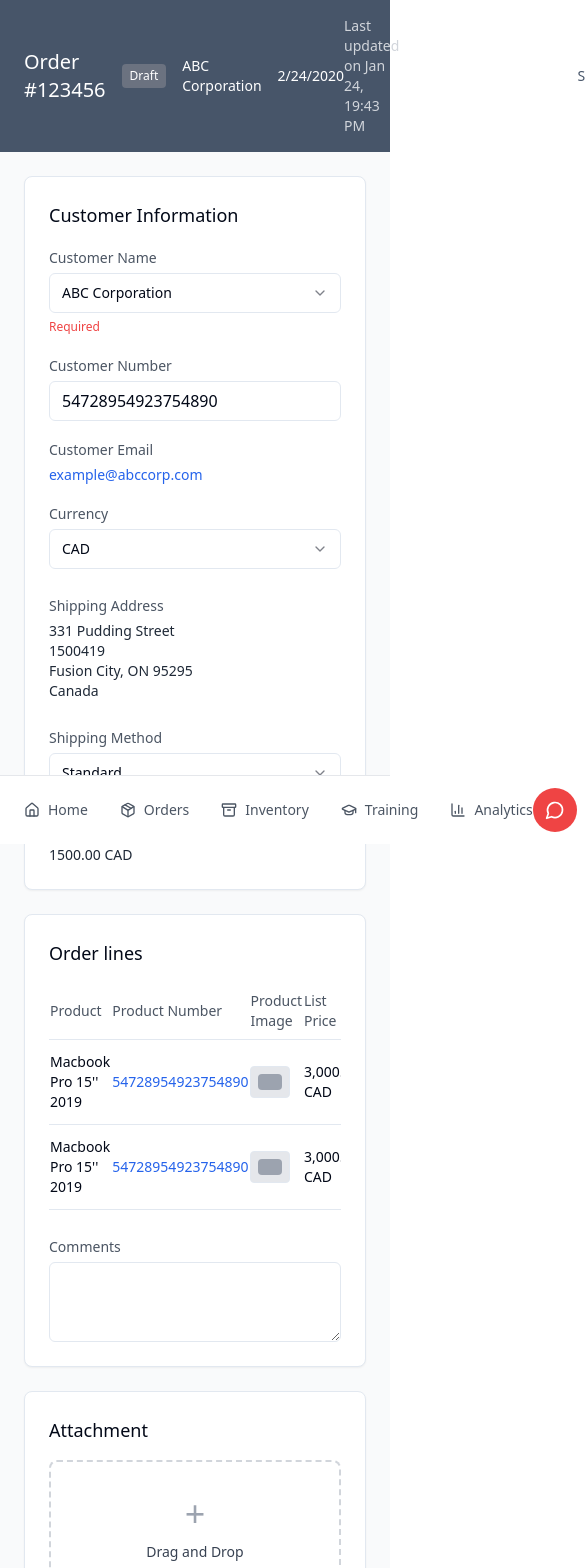
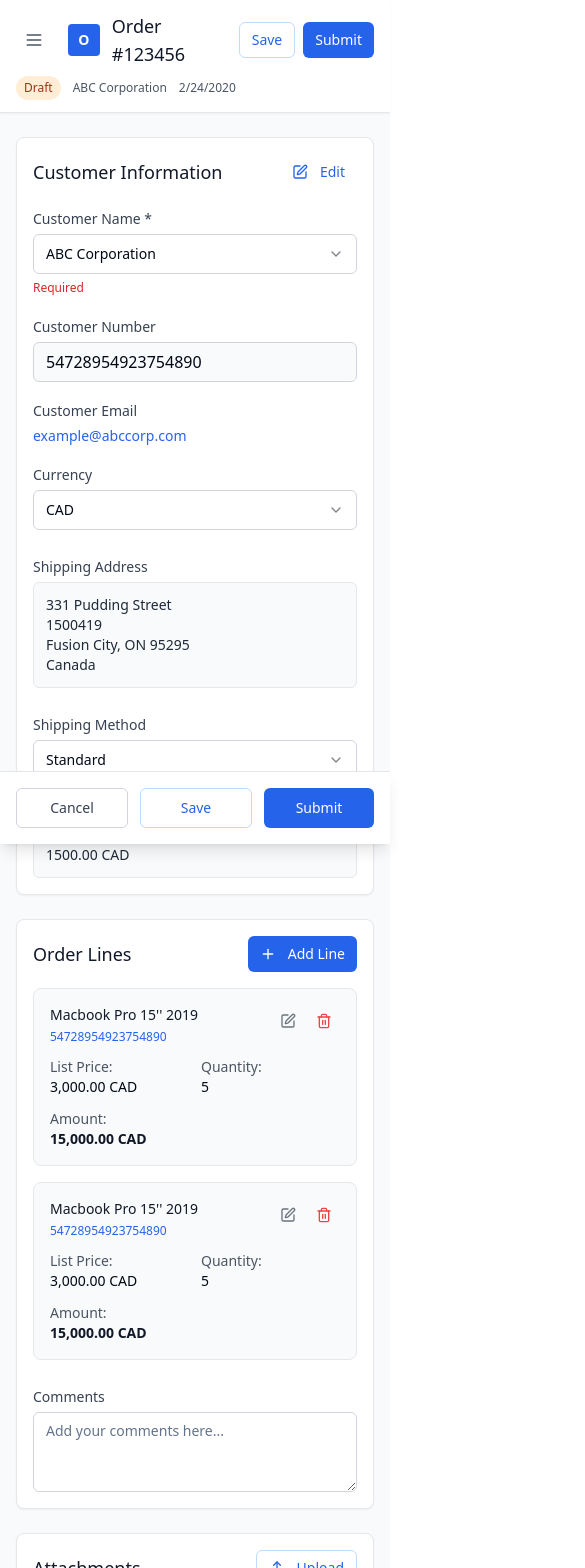
Before and after one commit to FaizanMemon99/react-screenshot-match, a React (Vite) app: page / in a window 390 px wide. Shown: the top 1568 px of the page, 585 px wide, since content can reach past the window. Built offline with nearby package versions, Linux system fonts and the light colour scheme.

Commit message:
Refactor: Implement UI based on PDF
Replicate the UI from the provided PDF, ensuring mobile and laptop responsiveness with fixed headers on mobile. Apply the Oracle JET Redwood theme for consistent styling and UI.

```diff
--- a/src/pages/Index.tsx
+++ b/src/pages/Index.tsx
@@ -6,8 +6,7 @@ import { Label } from "@/components/ui/label";
 import { Select, SelectContent, SelectItem, SelectTrigger, SelectValue } from "@/components/ui/select";
 import { Textarea } from "@/components/ui/textarea";
 import { Card, CardContent } from "@/components/ui/card";
-import { Separator } from "@/components/ui/separator";
-import { Edit, Trash2, Home, Package, Archive, GraduationCap, BarChart3, MessageCircle } from "lucide-react";
+import { Edit, Trash2, Menu, X, Plus, Upload } from "lucide-react";
 
 const Index = () => {
   const [orderData, setOrderData] = useState({
@@ -20,6 +19,8 @@ const Index = () => {
     shippingCost: "1500.00 CAD",
     comments: ""
   });
+
+  const [isMobileMenuOpen, setIsMobileMenuOpen] = useState(false);
 
   const orderLines = [
     {
@@ -42,67 +43,128 @@ const Index = () => {
 
   return (
     <div className="min-h-screen bg-gray-50">
-      {/* Header */}
-      <div className="bg-slate-600 text-white px-6 py-4 flex justify-between items-center">
-        <div className="flex items-center gap-4">
-          <h1 className="text-xl font-medium">Order #123456</h1>
-          <div className="flex items-center gap-4 text-sm">
-            <span className="bg-gray-500 px-2 py-1 rounded text-xs">Draft</span>
+      {/* Fixed Header - Oracle Redwood Style */}
+      <div className="sticky top-0 z-50 bg-white border-b border-gray-200 shadow-sm">
+        <div className="px-4 py-3 lg:px-6 lg:py-4">
+          <div className="flex items-center justify-between">
+            <div className="flex items-center gap-4">
+              {/* Mobile Menu Button */}
+              <button
+                className="lg:hidden p-2 text-gray-600 hover:text-gray-900"
+                onClick={() => setIsMobileMenuOpen(!isMobileMenuOpen)}
+              >
+                {isMobileMenuOpen ? <X className="h-5 w-5" /> : <Menu className="h-5 w-5" />}
+              </button>
+
+              <div className="flex items-center gap-3">
+                <div className="w-8 h-8 bg-blue-600 rounded flex items-center justify-center">
+                  <span className="text-white text-sm font-semibold">O</span>
+                </div>
+                <div>
+                  <h1 className="text-lg lg:text-xl font-medium text-gray-900">Order #123456</h1>
+                  <div className="hidden sm:flex items-center gap-3 text-xs lg:text-sm text-gray-600">
+                    <span className="inline-flex items-center px-2 py-1 rounded-full text-xs bg-orange-100 text-orange-800">Draft</span>
+                    <span>ABC Corporation</span>
+                    <span>2/24/2020</span>
+                  </div>
+                </div>
+              </div>
+            </div>
+
+            <div className="flex items-center gap-2">
+              <span className="hidden lg:block text-xs text-gray-500">Last updated Jan 24, 19:43 PM</span>
+              <div className="flex gap-2">
+                <Button variant="outline" size="sm" className="hidden sm:flex text-gray-700 border-gray-300 hover:bg-gray-50">
+                  Cancel
+                </Button>
+                <Button variant="outline" size="sm" className="text-blue-600 border-blue-200 hover:bg-blue-50">
+                  Save
+                </Button>
+                <Button size="sm" className="bg-blue-600 hover:bg-blue-700 text-white">
+                  Submit
+                </Button>
+              </div>
+            </div>
+          </div>
+
+          {/* Mobile Status Info */}
+          <div className="sm:hidden mt-2 flex items-center gap-3 text-xs text-gray-600">
+            <span className="inline-flex items-center px-2 py-1 rounded-full text-xs bg-orange-100 text-orange-800">Draft</span>
             <span>ABC Corporation</span>
             <span>2/24/2020</span>
           </div>
         </div>
-        <div className="flex items-center gap-2">
-          <span className="text-sm text-gray-300">Last updated on Jan 24, 19:43 PM</span>
-          <Button variant="ghost" className="text-white hover:bg-slate-700">Cancel</Button>
-          <Button variant="ghost" className="text-white hover:bg-slate-700">Save</Button>
-          <Button className="bg-white text-slate-600 hover:bg-gray-100">Submit</Button>
-        </div>
       </div>
 
-      <div className="p-6">
+      {/* Mobile Navigation Overlay */}
+      {isMobileMenuOpen && (
+        <div className="fixed inset-0 z-40 lg:hidden">
+          <div className="fixed inset-0 bg-black bg-opacity-25" onClick={() => setIsMobileMenuOpen(false)} />
+          <div className="fixed top-0 left-0 w-64 h-full bg-white shadow-lg">
+            <div className="p-4 border-b">
+              <h2 className="text-lg font-medium text-gray-900">Navigation</h2>
+            </div>
+            <nav className="p-4">
+              <ul className="space-y-2">
+                <li><a href="#" className="block px-3 py-2 text-gray-700 hover:bg-gray-100 rounded">Orders</a></li>
+                <li><a href="#" className="block px-3 py-2 text-gray-700 hover:bg-gray-100 rounded">Customers</a></li>
+                <li><a href="#" className="block px-3 py-2 text-gray-700 hover:bg-gray-100 rounded">Products</a></li>
+                <li><a href="#" className="block px-3 py-2 text-gray-700 hover:bg-gray-100 rounded">Reports</a></li>
+              </ul>
+            </nav>
+          </div>
+        </div>
+      )}
+
+      <div className="px-4 py-6 lg:px-6 max-w-7xl mx-auto">
         {/* Customer Information Section */}
-        <Card className="mb-6">
-          <CardContent className="p-6">
-            <h2 className="text-lg font-medium mb-4">Customer Information</h2>
+        <Card className="mb-6 shadow-sm border-gray-200">
+          <CardContent className="p-4 lg:p-6">
+            <div className="flex items-center justify-between mb-4">
+              <h2 className="text-lg font-medium text-gray-900">Customer Information</h2>
+              <Button variant="ghost" size="sm" className="text-blue-600 hover:text-blue-700 hover:bg-blue-50">
+                <Edit className="h-4 w-4 mr-1" />
+                Edit
+              </Button>
+            </div>
 
-            <div className="grid grid-cols-1 md:grid-cols-4 gap-4 mb-6">
+            <div className="grid grid-cols-1 sm:grid-cols-2 lg:grid-cols-4 gap-4 mb-6">
               <div>
-                <Label className="text-sm text-gray-600">Customer Name</Label>
+                <Label className="text-sm font-medium text-gray-700">Customer Name *</Label>
                 <Select value={orderData.customerName}>
-                  <SelectTrigger className="mt-1">
+                  <SelectTrigger className="mt-1 border-gray-300 focus:border-blue-500 focus:ring-blue-500">
                     <SelectValue />
                   </SelectTrigger>
-                  <SelectContent>
+                  <SelectContent className="bg-white border-gray-200">
                     <SelectItem value="ABC Corporation">ABC Corporation</SelectItem>
                   </SelectContent>
                 </Select>
-                <span className="text-xs text-red-500">Required</span>
+                <span className="text-xs text-red-600 mt-1">Required</span>
               </div>
 
               <div>
-                <Label className="text-sm text-gray-600">Customer Number</Label>
+                <Label className="text-sm font-medium text-gray-700">Customer Number</Label>
                 <Input
                   value={orderData.customerNumber}
-                  className="mt-1"
+                  className="mt-1 border-gray-300 focus:border-blue-500 focus:ring-blue-500 bg-gray-50"
                   readOnly
                 />
               </div>
 
               <div>
-                <Label className="text-sm text-gray-600">Customer Email</Label>
-                <div className="mt-1 text-blue-600 text-sm">
+                <Label className="text-sm font-medium text-gray-700">Customer Email</Label>
+                <div className="mt-1 text-blue-600 text-sm font-medium">
                   {orderData.customerEmail}
                 </div>
               </div>
 
               <div>
-                <Label className="text-sm text-gray-600">Currency</Label>
+                <Label className="text-sm font-medium text-gray-700">Currency</Label>
                 <Select value={orderData.currency}>
-                  <SelectTrigger className="mt-1">
+                  <SelectTrigger className="mt-1 border-gray-300 focus:border-blue-500 focus:ring-blue-500">
                     <SelectValue />
                   </SelectTrigger>
-                  <SelectContent>
+                  <SelectContent className="bg-white border-gray-200">
                     <SelectItem value="CAD">CAD</SelectItem>
                     <SelectItem value="USD">USD</SelectItem>
                   </SelectContent>
@@ -110,21 +172,21 @@ const Index = () => {
               </div>
             </div>
 
-            <div className="grid grid-cols-1 md:grid-cols-3 gap-6">
+            <div className="grid grid-cols-1 lg:grid-cols-3 gap-6">
               <div>
-                <Label className="text-sm text-gray-600">Shipping Address</Label>
-                <div className="mt-1 text-sm text-gray-800 whitespace-pre-line">
+                <Label className="text-sm font-medium text-gray-700">Shipping Address</Label>
+                <div className="mt-1 p-3 bg-gray-50 rounded-md border border-gray-200 text-sm text-gray-800 whitespace-pre-line">
                   {orderData.shippingAddress}
                 </div>
               </div>
 
               <div>
-                <Label className="text-sm text-gray-600">Shipping Method</Label>
+                <Label className="text-sm font-medium text-gray-700">Shipping Method</Label>
                 <Select value={orderData.shippingMethod}>
-                  <SelectTrigger className="mt-1">
+                  <SelectTrigger className="mt-1 border-gray-300 focus:border-blue-500 focus:ring-blue-500">
                     <SelectValue />
                   </SelectTrigger>
-                  <SelectContent>
+                  <SelectContent className="bg-white border-gray-200">
                     <SelectItem value="Standard">Standard</SelectItem>
                     <SelectItem value="Express">Express</SelectItem>
                   </SelectContent>
@@ -132,8 +194,8 @@ const Index = () => {
               </div>
 
               <div>
-                <Label className="text-sm text-gray-600">Shipping Cost</Label>
-                <div className="mt-1 text-sm text-gray-800">
+                <Label className="text-sm font-medium text-gray-700">Shipping Cost</Label>
+                <div className="mt-1 p-3 bg-gray-50 rounded-md border border-gray-200 text-sm font-medium text-gray-800">
                   {orderData.shippingCost}
                 </div>
               </div>
@@ -142,43 +204,86 @@ const Index = () => {
         </Card>
 
         {/* Order Lines Section */}
-        <Card className="mb-6">
-          <CardContent className="p-6">
-            <h2 className="text-lg font-medium mb-4">Order lines</h2>
+        <Card className="mb-6 shadow-sm border-gray-200">
+          <CardContent className="p-4 lg:p-6">
+            <div className="flex items-center justify-between mb-4">
+              <h2 className="text-lg font-medium text-gray-900">Order Lines</h2>
+              <Button size="sm" className="bg-blue-600 hover:bg-blue-700 text-white">
+                <Plus className="h-4 w-4 mr-1" />
+                Add Line
+              </Button>
+            </div>
 
-            <div className="overflow-x-auto">
+            {/* Mobile Cards View */}
+            <div className="lg:hidden space-y-4">
+              {orderLines.map((line, index) => (
+                <div key={index} className="bg-gray-50 rounded-lg p-4 border border-gray-200">
+                  <div className="flex justify-between items-start mb-3">
+                    <div className="flex-1">
+                      <h3 className="font-medium text-gray-900 text-sm">{line.product}</h3>
+                      <p className="text-xs text-blue-600 mt-1">{line.productNumber}</p>
+                    </div>
+                    <div className="flex gap-1 ml-2">
+                      <Button variant="ghost" size="sm" className="p-1 h-8 w-8">
+                        <Edit className="h-4 w-4 text-gray-500" />
+                      </Button>
+                      <Button variant="ghost" size="sm" className="p-1 h-8 w-8">
+                        <Trash2 className="h-4 w-4 text-red-500" />
+                      </Button>
+                    </div>
+                  </div>
+                  <div className="grid grid-cols-2 gap-3 text-sm">
+                    <div>
+                      <span className="text-gray-600">List Price:</span>
+                      <p className="font-medium">{line.listPrice}</p>
+                    </div>
+                    <div>
+                      <span className="text-gray-600">Quantity:</span>
+                      <p className="font-medium">{line.quantity}</p>
+                    </div>
+                    <div className="col-span-2">
+                      <span className="text-gray-600">Amount:</span>
+                      <p className="font-semibold text-gray-900">{line.amount}</p>
+                    </div>
+                  </div>
+                </div>
+              ))}
+            </div>
+
+            {/* Desktop Table View */}
+            <div className="hidden lg:block overflow-x-auto">
               <table className="w-full">
                 <thead>
-                  <tr className="border-b text-left">
-                    <th className="py-2 text-sm font-medium text-gray-600">Product</th>
-                    <th className="py-2 text-sm font-medium text-gray-600">Product Number</th>
-                    <th className="py-2 text-sm font-medium text-gray-600">Product Image</th>
-                    <th className="py-2 text-sm font-medium text-gray-600">List Price</th>
-                    <th className="py-2 text-sm font-medium text-gray-600">Quantity</th>
-                    <th className="py-2 text-sm font-medium text-gray-600">Amount</th>
-                    <th className="py-2 text-sm font-medium text-gray-600">Action</th>
+                  <tr className="border-b border-gray-200">
+                    <th className="py-3 text-left text-sm font-medium text-gray-700">Product</th>
+                    <th className="py-3 text-left text-sm font-medium text-gray-700">Product Number</th>
+                    <th className="py-3 text-left text-sm font-medium text-gray-700">Image</th>
+                    <th className="py-3 text-left text-sm font-medium text-gray-700">List Price</th>
+                    <th className="py-3 text-left text-sm font-medium text-gray-700">Quantity</th>
+                    <th className="py-3 text-left text-sm font-medium text-gray-700">Amount</th>
+                    <th className="py-3 text-left text-sm font-medium text-gray-700">Actions</th>
                   </tr>
                 </thead>
                 <tbody>
                   {orderLines.map((line, index) => (
-                    <tr key={index} className="border-b">
-                      <td className="py-3 text-sm">{line.product}</td>
-                      <td className="py-3 text-sm text-blue-600">{line.productNumber}</td>
-                      <td className="py-3">
-                        <div className="w-10 h-8 bg-gray-200 rounded border flex items-center justify-center">
+                    <tr key={index} className="border-b border-gray-100 hover:bg-gray-50">
+                      <td className="py-4 text-sm text-gray-900">{line.product}</td>
+                      <td className="py-4 text-sm text-blue-600 font-medium">{line.productNumber}</td>
+                      <td className="py-4">
+                        <div className="w-10 h-8 bg-gray-200 rounded border border-gray-300 flex items-center justify-center">
                           <div className="w-6 h-4 bg-gray-400 rounded"></div>
                         </div>
                       </td>
-                      <td className="py-3 text-sm">{line.listPrice}</td>
-                      <td className="py-3 text-sm">{line.quantity}</td>
-                      <td className="py-3 text-sm font-medium">{line.amount}</td>
-                      <td className="py-3">
-                        <div className="flex gap-2">
-                          <Button variant="ghost" size="sm" className="p-1 h-8 w-8">
-                            <Edit className="h-4 w-4 text-gray-500" />
+                      <td className="py-4 text-sm text-gray-900">{line.listPrice}</td>
+                      <td className="py-4 text-sm text-gray-900">{line.quantity}</td>
+                      <td className="py-4 text-sm font-semibold text-gray-900">{line.amount}</td>
+                      <td className="py-4">
+                        <div className="flex gap-1">
+                          <Button variant="ghost" size="sm" className="p-1 h-8 w-8 hover:bg-blue-50">
+                            <Edit className="h-4 w-4 text-gray-500 hover:text-blue-600" />
                           </Button>
-                          <Button variant="ghost" size="sm" className="p-1 h-8 w-8">
-                            <Trash2 className="h-4 w-4 text-gray-500" />
+                          <Button variant="ghost" size="sm" className="p-1 h-8 w-8 hover:bg-red-50">
+                            <Trash2 className="h-4 w-4 text-gray-500 hover:text-red-600" />
                           </Button>
                         </div>
                       </td>
@@ -189,10 +294,10 @@ const Index = () => {
             </div>
 
             <div className="mt-6">
-              <Label className="text-sm text-gray-600">Comments</Label>
+              <Label className="text-sm font-medium text-gray-700">Comments</Label>
               <Textarea
-                className="mt-1 min-h-[80px]"
-                placeholder=""
+                className="mt-1 min-h-[80px] border-gray-300 focus:border-blue-500 focus:ring-blue-500"
+                placeholder="Add your comments here..."
                 value={orderData.comments}
                 onChange={(e) => setOrderData({...orderData, comments: e.target.value})}
               />
@@ -201,12 +306,18 @@ const Index = () => {
         </Card>
 
         {/* Attachment Section */}
-        <Card className="mb-6">
-          <CardContent className="p-6">
-            <h2 className="text-lg font-medium mb-4">Attachment</h2>
+        <Card className="mb-20 lg:mb-6 shadow-sm border-gray-200">
+          <CardContent className="p-4 lg:p-6">
+            <div className="flex items-center justify-between mb-4">
+              <h2 className="text-lg font-medium text-gray-900">Attachments</h2>
+              <Button variant="outline" size="sm" className="text-blue-600 border-blue-200 hover:bg-blue-50">
+                <Upload className="h-4 w-4 mr-1" />
+                Upload
+              </Button>
+            </div>
 
-            <div className="border-2 border-dashed border-gray-300 rounded-lg p-8 text-center">
-              <div className="text-4xl text-gray-400 mb-2">+</div>
+            <div className="border-2 border-dashed border-gray-300 rounded-lg p-6 lg:p-8 text-center hover:border-blue-400 transition-colors">
+              <div className="text-3xl lg:text-4xl text-gray-400 mb-2">+</div>
               <div className="text-sm font-medium text-gray-700 mb-1">Drag and Drop</div>
               <div className="text-xs text-gray-500">Select a file or drop one here.</div>
             </div>
@@ -214,34 +325,18 @@ const Index = () => {
         </Card>
       </div>
 
-      {/* Bottom Navigation */}
-      <div className="fixed bottom-0 left-0 right-0 bg-white border-t border-gray-200 px-6 py-3">
-        <div className="flex justify-between items-center max-w-full">
-          <div className="flex space-x-8">
-            <button className="flex items-center gap-2 text-gray-600 hover:text-gray-800">
-              <Home className="h-4 w-4" />
-              <span className="text-sm">Home</span>
-            </button>
-            <button className="flex items-center gap-2 text-gray-600 hover:text-gray-800">
-              <Package className="h-4 w-4" />
-              <span className="text-sm">Orders</span>
-            </button>
-            <button className="flex items-center gap-2 text-gray-600 hover:text-gray-800">
-              <Archive className="h-4 w-4" />
-              <span className="text-sm">Inventory</span>
-            </button>
-            <button className="flex items-center gap-2 text-gray-600 hover:text-gray-800">
-              <GraduationCap className="h-4 w-4" />
-              <span className="text-sm">Training</span>
-            </button>
-            <button className="flex items-center gap-2 text-gray-600 hover:text-gray-800">
-              <BarChart3 className="h-4 w-4" />
-              <span className="text-sm">Analytics</span>
-            </button>
-          </div>
-          <div className="bg-red-500 rounded-full p-3">
-            <MessageCircle className="h-5 w-5 text-white" />
-          </div>
+      {/* Mobile Bottom Actions - Fixed */}
+      <div className="fixed bottom-0 left-0 right-0 bg-white border-t border-gray-200 p-4 lg:hidden shadow-lg">
+        <div className="flex gap-3">
+          <Button variant="outline" className="flex-1 text-gray-700 border-gray-300">
+            Cancel
+          </Button>
+          <Button variant="outline" className="flex-1 text-blue-600 border-blue-200 hover:bg-blue-50">
+            Save
+          </Button>
+          <Button className="flex-1 bg-blue-600 hover:bg-blue-700 text-white">
+            Submit
+          </Button>
         </div>
       </div>
     </div>
```
